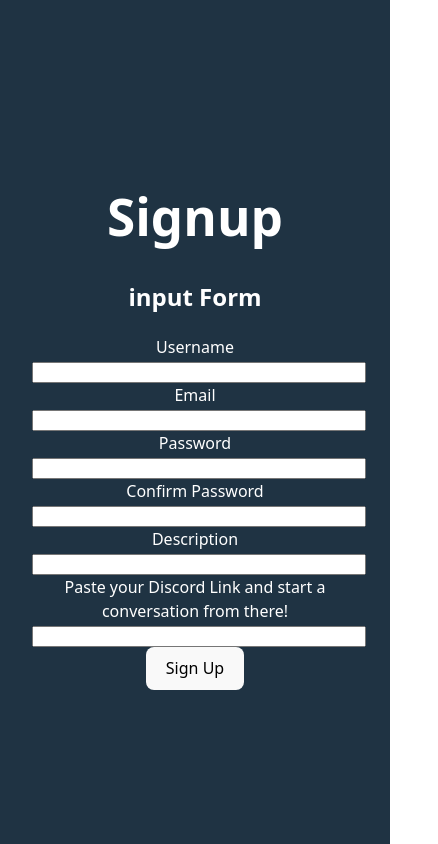
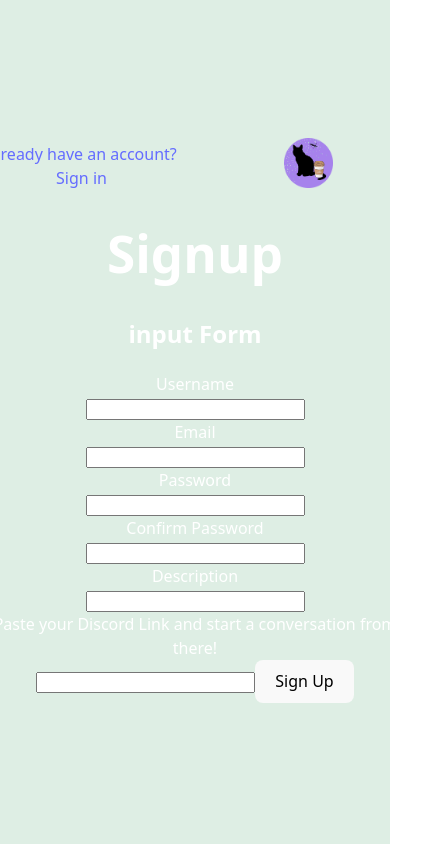
Before and after one commit to Ok200IndividualProyect/OK200-UX, a React (Vite) app: page /signup in a window 390 px wide. Shown: the whole page, 438 px wide, since content can reach past the window. Built offline with nearby package versions, Linux system fonts and the light colour scheme.

Commit message:
add navbar and header, whit thier style

```diff
--- /dev/null
+++ b/src/components/Header/Header.jsx
@@ -0,0 +1,14 @@
+
+import Navbar from "./Navbar"
+import "./navbar.css"
+
+function Header() {
+
+   return (
+      <header className="">
+         <Navbar />
+      </header>
+   )
+
+}
+export default Header
--- /dev/null
+++ b/src/components/Header/Navbar.jsx
@@ -0,0 +1,21 @@
+import logo from "../../assets/logoOk200.png"
+import { Link } from "react-router-dom"
+
+function Navbar() {
+
+    return (
+        < nav className="navbar-container">
+
+            <div className="divPages">
+                <Link to={"/"} className="divLink"> Already have an account? Sign in</Link>
+
+            </div>
+                        <div className="divLogo">
+                <Link to={"/"}>
+                    <img className="logoSoundwave" src={logo} alt="Soundwave logo" /></Link>
+            </div>
+        </nav>
+    )
+
+}
+export default Navbar
--- /dev/null
+++ b/src/components/Header/navbar.css
@@ -0,0 +1,70 @@
+.logoSoundwave {
+  height: 60px;
+  transition: opacity 0.3s ease;
+}
+.logoSoundwave:hover {
+  opacity: 0.4;
+}
+
+.navbar-container {
+  z-index: 999;
+  width: 100%;
+  height: 10vh;
+  display: flex;
+  align-content: center;
+  align-items: center;
+}
+
+.divLogo {
+  width: 50vw;
+  height: 3.1rem;
+  display: flex;
+  gap: 1rem;
+  justify-content: center;
+  align-items: center;
+}
+
+.divLogo p {
+  font-size: 1.8rem;
+}
+
+.divPages {
+  width: 50vw;
+  height: 3.1rem;
+  display: flex;
+  justify-content: center;
+  align-items: center;
+  gap: 1rem;
+}
+
+.divPages a:hover {
+  color: var(--dark-pink);
+}
+.divLink {
+  text-decoration: none;
+  transition: color 0.3s ease;
+}
+
+@media screen and (max-width: 700px) {
+  .logoSoundwave {
+    height: 3.1rem;
+  }
+
+  .navbar-container {
+    height: 3.1rem;
+  }
+
+  .divPages {
+    display: flex;
+    justify-content: center;
+  }
+
+  .divLogo {
+    display: flex;
+    margin-left: 2rem;
+  }
+
+  .divLogo p {
+    font-size: 1.2rem;
+  }
+}
--- a/src/components/InputForm/InputForm.jsx
+++ b/src/components/InputForm/InputForm.jsx
@@ -28,6 +28,7 @@ function InputForm() {
   };
 
   return (
+
     <form onSubmit={handleSubmit(onSubmit)}>
       <label htmlFor="username"> Username </label>
       <input
--- a/src/components/InputForm/inputForm.css
+++ b/src/components/InputForm/inputForm.css
@@ -1,5 +1,5 @@
 body {
-    background: #1F3343 ;
+    background: #DEEEE4 ;
     color: #ffff;
     display: flex;
     justify-content:  center;
@@ -12,7 +12,7 @@ label {
     }
 
 input, select {
-    width: 100%;
+    width: 50%;
 }
 
 span {
--- a/src/pages/Signup.jsx
+++ b/src/pages/Signup.jsx
@@ -1,9 +1,11 @@
 
+import Header from "../components/Header/Header";
 import Main_signup from "../components/Mains/Main_signup";
 
 export default function Signup () {
 return (
     <div>
+        <Header/>
         <Main_signup />
 
     </div>
```
Also changed, not shown: src/assets/logoOk200.png (added), src/components/Header/HeaderRegistration.jsx (deleted), src/components/Header/headerRegistration.css (deleted).
